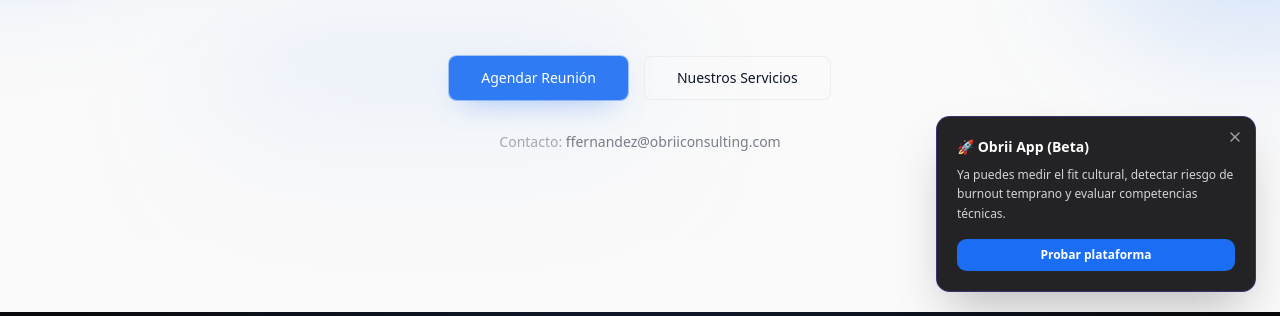
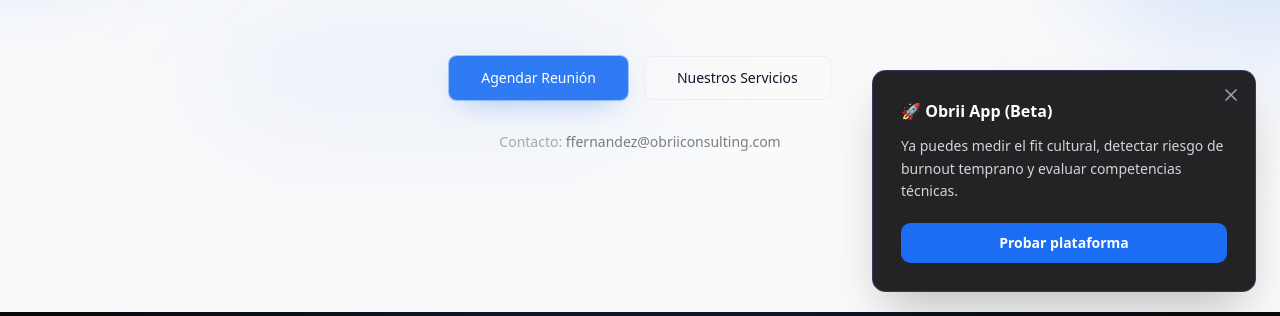
Before and after one commit to ffernandez-obrii/obrii-marketing-web, a Next.js app: page / in a window 1280 px wide. Shown: the part 484-800 px from the top of the page. Built offline with nearby package versions, Linux system fonts and the light colour scheme; no server answers.

Commit message:
ui: aumento de escala visual en popup de obrii app

```diff
--- a/src/components/ui/SaaSPopup.tsx
+++ b/src/components/ui/SaaSPopup.tsx
@@ -8,17 +8,17 @@
   if (!isVisible) return null;
 
   return (
-    <div className="fixed bottom-6 right-6 z-50 w-full max-w-xs animate-in slide-in-from-right-8 fade-in duration-500">
-      <div className="relative rounded-xl border border-indigo-500/30 bg-zinc-900/95 p-5 shadow-2xl backdrop-blur-md">
+    <div className="fixed bottom-6 right-6 z-50 w-full max-w-sm animate-in slide-in-from-right-8 fade-in duration-500">
+      <div className="relative rounded-xl border border-indigo-500/30 bg-zinc-900/95 p-7 shadow-2xl backdrop-blur-md">
         <button
           onClick={() => setIsVisible(false)}
-          className="absolute right-3 top-3 text-zinc-400 hover:text-white transition-colors"
+          className="absolute right-3.5 top-3.5 text-zinc-400 hover:text-white transition-colors"
           aria-label="Cerrar"
         >
           <svg
             xmlns="http://www.w3.org/2000/svg"
-            width="16"
-            height="16"
+            width="20"
+            height="20"
             viewBox="0 0 24 24"
             fill="none"
             stroke="currentColor"
@@ -31,8 +31,8 @@
           </svg>
         </button>
 
-        <h3 className="mb-2 text-sm font-bold text-white">🚀 Obrii App (Beta)</h3>
-        <p className="mb-4 text-xs text-zinc-300 leading-relaxed">
+        <h3 className="mb-3 text-base font-bold text-white">🚀 Obrii App (Beta)</h3>
+        <p className="mb-5 text-sm text-zinc-300 leading-relaxed">
           Ya puedes medir el fit cultural, detectar riesgo de burnout temprano y evaluar competencias técnicas.
         </p>
 
@@ -40,7 +40,7 @@
           href="https://app.obriiconsulting.com/"
           target="_blank"
           rel="noopener noreferrer"
-          className="block w-full rounded-lg bg-primary px-4 py-2 text-center text-xs font-semibold text-primary-foreground transition-all hover:bg-primary/90 hover:shadow-[0_0_15px_hsl(var(--primary)/0.5)]"
+          className="block w-full rounded-lg bg-primary px-5 py-2.5 text-center text-sm font-semibold text-primary-foreground transition-all hover:bg-primary/90 hover:shadow-[0_0_15px_hsl(var(--primary)/0.5)]"
         >
           Probar plataforma
         </a>
```
